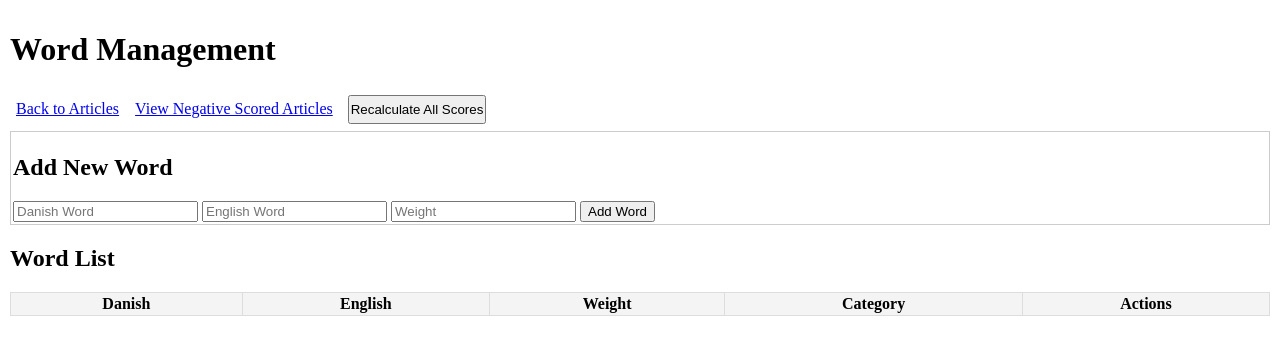
After one commit to RasmusOtharKirketerp/ies-3, a Flask app: page /words in a window 1280 px wide. The commit adds this page. Shown: the top 355 px of the page. Run offline with Flask 3, Linux system fonts and the light colour scheme; data that the repository does not hold is empty.

Commit message:
manage words

```diff
--- a/src/app.py
+++ b/src/app.py
@@ -1,15 +1,54 @@
-from flask import Flask, render_template
+from flask import Flask, render_template, request, redirect, url_for
 import sqlite3
-import threading
-import time
-from pipeline_helper import run_pipeline
+from pipeline_helper import run_pipeline, step_3_score_articles
+from datetime import datetime
+from scoring_words import ScoringWords
 
 app = Flask(__name__)
 
+scoring_words = ScoringWords()
+
 def get_articles(db_path='articles.db', limit=10):
+
     conn = sqlite3.connect(db_path)
     cursor = conn.cursor()
-    cursor.execute("""SELECT title, rewrite_text, top_image, url, base_url FROM articles WHERE rewrite_text > '' ORDER BY publish_date desc,  score DESC LIMIT ?""", (limit,))
+    cursor.execute("""SELECT title, rewrite_text, top_image, url, base_url, score, publish_date FROM articles WHERE rewrite_text > '' ORDER BY score DESC LIMIT ?""", (limit,))
+    articles = cursor.fetchall()
+    conn.close()
+    return articles
+
+def get_todays_articles(db_path='articles.db', limit=10):
+    today = datetime.now().strftime('%Y-%m-%d')
+    conn = sqlite3.connect(db_path)
+    cursor = conn.cursor()
+    cursor.execute("""SELECT title, rewrite_text, top_image, url, base_url, score, publish_date FROM articles WHERE rewrite_text > '' AND date(publish_date) = date(?) ORDER BY score DESC LIMIT ?""", (today, limit))
+    articles = cursor.fetchall()
+    conn.close()
+
+    return articles
+
+def get_original_articles(db_path='articles.db', limit=10):
+    conn = sqlite3.connect(db_path)
+    cursor = conn.cursor()
+    cursor.execute("""
+        SELECT title, text, top_image, url, base_url, score, publish_date
+        FROM articles
+        WHERE text > ''
+        ORDER BY score DESC
+        LIMIT ?""", (limit,))
+    articles = cursor.fetchall()
+    conn.close()
+    return articles
+
+def get_negative_scored_articles(db_path='articles.db', limit=100):
+    conn = sqlite3.connect(db_path)
+    cursor = conn.cursor()
+    cursor.execute("""
+        SELECT title, text, top_image, url, base_url, score, publish_date
+        FROM articles
+        WHERE score < 1
+        ORDER BY score DESC
+        LIMIT ?""", (limit,))
     articles = cursor.fetchall()
     conn.close()
     return articles
@@ -17,14 +56,73 @@ def get_articles(db_path='articles.db', limit=10):
 def get_google_favicon(url):
     return f"https://www.google.com/s2/favicons?domain={url}"
 
+@app.route('/recalculate-scores', methods=['POST'])
+def recalculate_scores():
+    try:
+        recalculate_all_scores()
+        return 'Success', 200
+    except Exception as e:
+        print(f"Error during recalculation: {e}")
+        return 'Error', 500
+
+def recalculate_all_scores():
+    from score_text import score_articles_in_db
+    score_articles_in_db(rescoring=True)
+
 @app.route('/')
 def index():
-    articles = get_articles(limit=20)
+    articles = get_articles(limit=100)
     return render_template('index.html', articles=articles, get_google_favicon=get_google_favicon)
+
+@app.route('/today')
+def today():
+    articles = get_todays_articles(limit=100)
+    return render_template('index.html', articles=articles, get_google_favicon=get_google_favicon)
+
+@app.route('/original')
+def original():
+    articles = get_original_articles(limit=100)
+    return render_template('index.html', articles=articles, get_google_favicon=get_google_favicon)
+
+@app.route('/negative')
+def negative():
+    articles = get_negative_scored_articles()
+    return render_template('index.html', articles=articles, get_google_favicon=get_google_favicon)
+
+@app.route('/words')
+def words():
+    all_words = scoring_words.get_all_user_words()
+    return render_template('words.html', words=all_words)
+
+@app.route('/words/add', methods=['POST'])
+def add_word():
+    word_da = request.form.get('word_da')
+    word_en = request.form.get('word_en')
+    weight = float(request.form.get('weight', 0.0))
+    scoring_words.add_word(word_da, word_en, weight, 'user-word')
+    recalculate_all_scores()
+    return redirect(url_for('words'))
+
+@app.route('/words/delete', methods=['POST'])
+def delete_word():
+    word_da = request.form.get('word_da')
+    word_en = request.form.get('word_en')
+    scoring_words.delete_word(word_da, word_en)
+    recalculate_all_scores()
+    return redirect(url_for('words'))
+
+@app.route('/words/update', methods=['POST'])
+def update_word():
+    word_da = request.form.get('word_da')
+    word_en = request.form.get('word_en')
+    new_weight = float(request.form.get('new_weight', 0.0))
+    scoring_words.update_weight(word_da, word_en, new_weight)
+    recalculate_all_scores()
+    return redirect(url_for('words'))
 
 def start_flask():
     """Start the Flask app."""
-    app.run(debug=True, use_reloader=False)
+    app.run(debug=True, use_reloader=True)
 
 
 if __name__ == '__main__':
--- a/src/scoring_words.py
+++ b/src/scoring_words.py
@@ -23,10 +23,11 @@ class ScoringWords:
         conn.commit()
         conn.close()
 
-    def add_word(self, word_da: str, word_en: str, weight: float, category: str = None) -> bool:
+    def add_word(self, word_da: str, word_en: str, weight: float, category: str = "user-word") -> bool:
         word_da = self._clean_word(word_da)
         word_en = self._clean_word(word_en)
         try:
+            category = category.lower()
             conn = sqlite3.connect(self.db_path)
             cursor = conn.cursor()
             cursor.execute('''
@@ -38,6 +39,14 @@ class ScoringWords:
             return True
         except sqlite3.IntegrityError:
             return False
+
+    def get_all_user_words(self) -> List[Tuple]:
+        conn = sqlite3.connect(self.db_path)
+        cursor = conn.cursor()
+        cursor.execute('SELECT word_da, word_en, weight, category FROM scoring_words WHERE category="user-word"')
+        words = cursor.fetchall()
+        conn.close()
+        return words
 
     def get_all_words(self) -> List[Tuple]:
         conn = sqlite3.connect(self.db_path)
@@ -98,12 +107,12 @@ class ScoringWords:
 
     def populate_sample_words(self):
         sample_words = [
-            ("krig", "war", -0.8, "conflict"),
-            ("fred", "peace", 0.6, "harmony"),
-            ("død", "death", -0.7, "negative"),
-            ("kærlighed", "love", 0.8, "positive"),
-            ("had", "hate", -0.6, "negative"),
-            ("glæde", "joy", 0.7, "positive")
+            ("krig", "war", -0.8, "user-word"),
+            ("fred", "peace", 0.6, "user-word"),
+            ("død", "death", -0.7, "user-word"),
+            ("kærlighed", "love", 0.8, "user-word"),
+            ("had", "hate", -0.6, "user-word"),
+            ("glæde", "joy", 0.7, "user-word")
         ]
         for word in sample_words:
             self.add_word(word[0], word[1], word[2], word[3])
@@ -126,7 +135,7 @@ class ScoringWords:
                         weight = -99999
 
                         # Try to add the word pair
-                        if self.add_word(word_da, word_en, weight):
+                        if self.add_word(word_da, word_en, weight, 'translation-cache'):
                             count += 1
 
                 return count
--- /dev/null
+++ b/src/templates/words.html
@@ -0,0 +1,143 @@
+<!DOCTYPE html>
+<html lang="en">
+
+<head>
+    <meta charset="UTF-8">
+    <meta name="viewport" content="width=device-width, initial-scale=1.0">
+    <title>Word Management</title>
+    <style>
+        body {
+            padding: 2px;
+        }
+
+        .form-section {
+            margin: 2px 0;
+            padding: 2px;
+            border: 1px solid #ccc;
+        }
+
+        table {
+            width: 100%;
+            border-collapse: collapse;
+        }
+
+        th,
+        td {
+            padding: 2px;
+            border: 1px solid #ddd;
+            text-align: center;
+        }
+
+        th {
+            background-color: #f4f4f4;
+        }
+
+        .button {
+            padding: 5px 1px;
+            margin: 5px;
+        }
+    </style>
+    <script>
+        async function translateText() {
+            const danishWord = document.getElementById('word_da').value;
+            if (!danishWord) return;
+
+            try {
+                const response = await fetch(`https://translate.googleapis.com/translate_a/single?client=gtx&sl=da&tl=en&dt=t&q=${encodeURIComponent(danishWord)}`);
+                const data = await response.json();
+                const translation = data[0][0][0];
+                document.getElementById('word_en').value = translation;
+                lowerCaseTranslation = translation.toLowerCase();
+            } catch (error) {
+                console.error('Translation error:', error);
+            }
+        }
+    </script>
+</head>
+
+<body>
+    <h1>Word Management</h1>
+    <div class="button-container">
+        <a href="/" class="button">Back to Articles</a>
+        <a href="/negative" class="button">View Negative Scored Articles</a>
+        <button class="button" onclick="recalculateAllScores()">Recalculate All Scores</button>
+    </div>
+    <script>
+        async function recalculateAllScores() {
+            const button = document.querySelector('button[onclick="recalculateAllScores()"]');
+            button.disabled = true;
+            button.textContent = 'Recalculating...';
+
+            try {
+                const response = await fetch('/recalculate-scores', {
+                    method: 'POST',
+                    headers: {
+                        'Content-Type': 'application/json',
+                    }
+                });
+
+                if (response.ok) {
+                    alert('Scores recalculated successfully!');
+                    location.reload(); // Refresh the page to show updated scores
+                } else {
+                    alert('Failed to recalculate scores. Please try again.');
+                }
+            } catch (error) {
+                console.error('Error:', error);
+                alert('An error occurred while recalculating scores.');
+            } finally {
+                button.disabled = false;
+                button.textContent = 'Recalculate All Scores';
+            }
+        }
+    </script>
+
+    <div class="form-section">
+        <h2>Add New Word</h2>
+        <form action="/words/add" method="POST">
+            <input type="text" id="word_da" name="word_da" placeholder="Danish Word" required
+                onchange="translateText()">
+            <input type="text" id="word_en" name="word_en" placeholder="English Word" required>
+            <input type="number" name="weight" placeholder="Weight" step="0.1" required>
+            <button type="submit">Add Word</button>
+        </form>
+    </div>
+
+    <h2>Word List</h2>
+    <table>
+        <thead>
+            <tr>
+                <th>Danish</th>
+                <th>English</th>
+                <th>Weight</th>
+                <th>Category</th>
+                <th>Actions</th>
+            </tr>
+        </thead>
+        <tbody>
+            {% for word_da, word_en, weight, category in words %}
+            <tr>
+                <td>{{ word_da }}</td>
+                <td>{{ word_en }}</td>
+                <td>{{ weight }}</td>
+                <td>{{ category }}</td>
+                <td>
+                    <form action="/words/delete" method="POST" style="display: inline;">
+                        <input type="hidden" name="word_da" value="{{ word_da }}">
+                        <input type="hidden" name="word_en" value="{{ word_en }}">
+                        <button type="submit" class="button">Delete</button>
+                    </form>
+                    <form action="/words/update" method="POST" style="display: inline;">
+                        <input type="hidden" name="word_da" value="{{ word_da }}">
+                        <input type="hidden" name="word_en" value="{{ word_en }}">
+                        <input type="number" name="new_weight" step="0.1" placeholder="New Weight" required>
+                        <button type="submit" class="button">Update Weight</button>
+                    </form>
+                </td>
+            </tr>
+            {% endfor %}
+        </tbody>
+    </table>
+</body>
+
+</html>
```
Also changed, not shown: src/score_text.py (+28 -46 lines), src/templates/index.html (+25 -3 lines), 1 other file.
